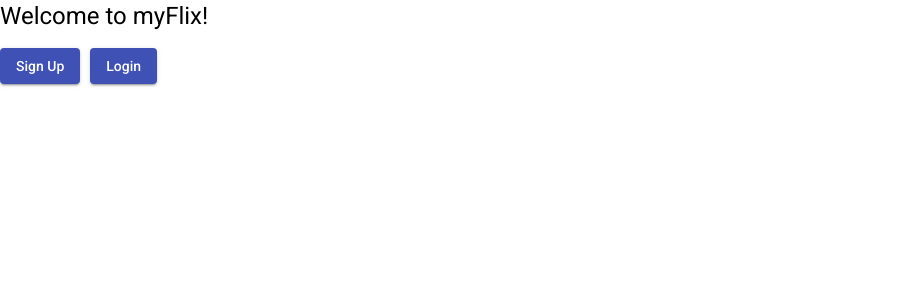
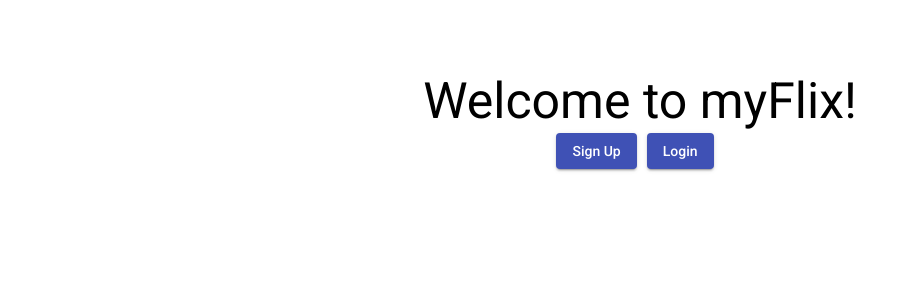
Before and after one commit to acevelyn/myFlix-Angular-client, an Angular app: page /welcome in a window 1280 px wide. Shown: the top 300 px of the page, without its empty margins (0-916 px from the left). Built offline with nearby package versions, Linux system fonts and the light colour scheme.

Commit message:
Adjusted welcome page position

```diff
--- a/src/app/welcome-page/welcome-page.component.html
+++ b/src/app/welcome-page/welcome-page.component.html
@@ -1,7 +1,8 @@
 <div class="main-page">
-  <h1>
+  <h1 class="welcome-title">
     Welcome to myFlix!
   </h1>
+  <div class="main-buttons">
     <button mat-raised-button (click)="openUserRegistrationDialog()" style="margin-right: 10px;" color="primary">
       Sign Up
     </button>
@@ -9,3 +10,4 @@
       Login
     </button>
   </div>
+</div>
--- a/src/app/welcome-page/welcome-page.component.scss
+++ b/src/app/welcome-page/welcome-page.component.scss
@@ -0,0 +1,12 @@
+.main-page {
+  // background-color:;
+  display: flex;
+  flex-direction: column;
+  align-items: center;
+  // max-width: 600px;
+  margin: 85px auto 30px;
+}
+
+h1 {
+font-size: 50px;
+}
```
Lines whose indentation alone changed are shown as unchanged.
